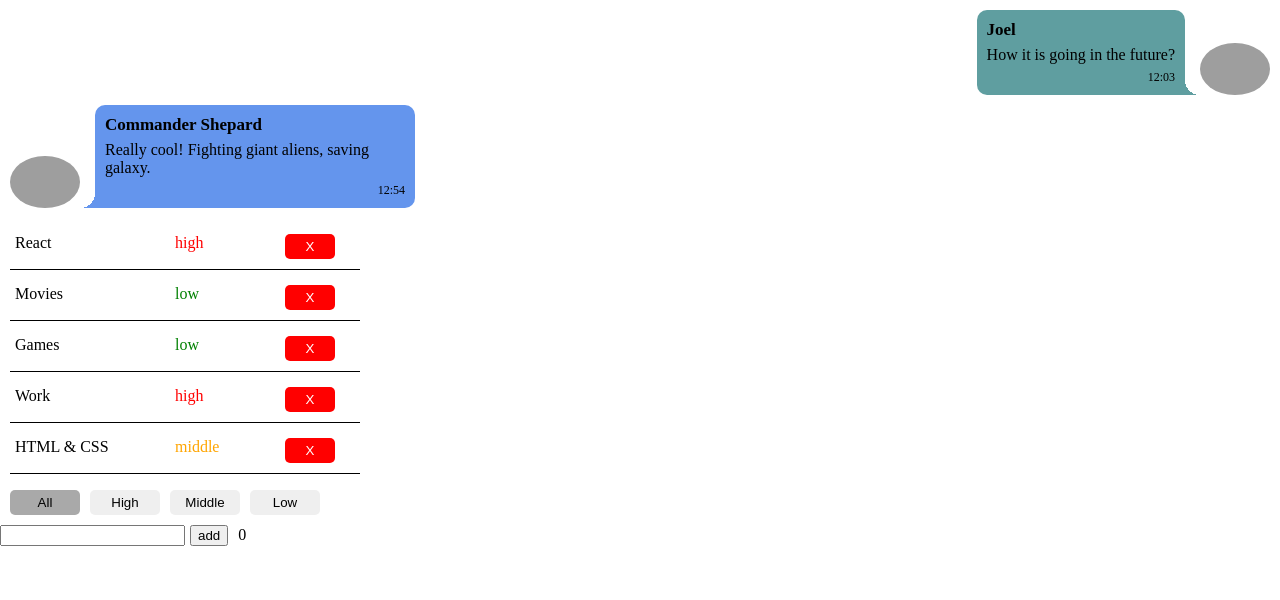
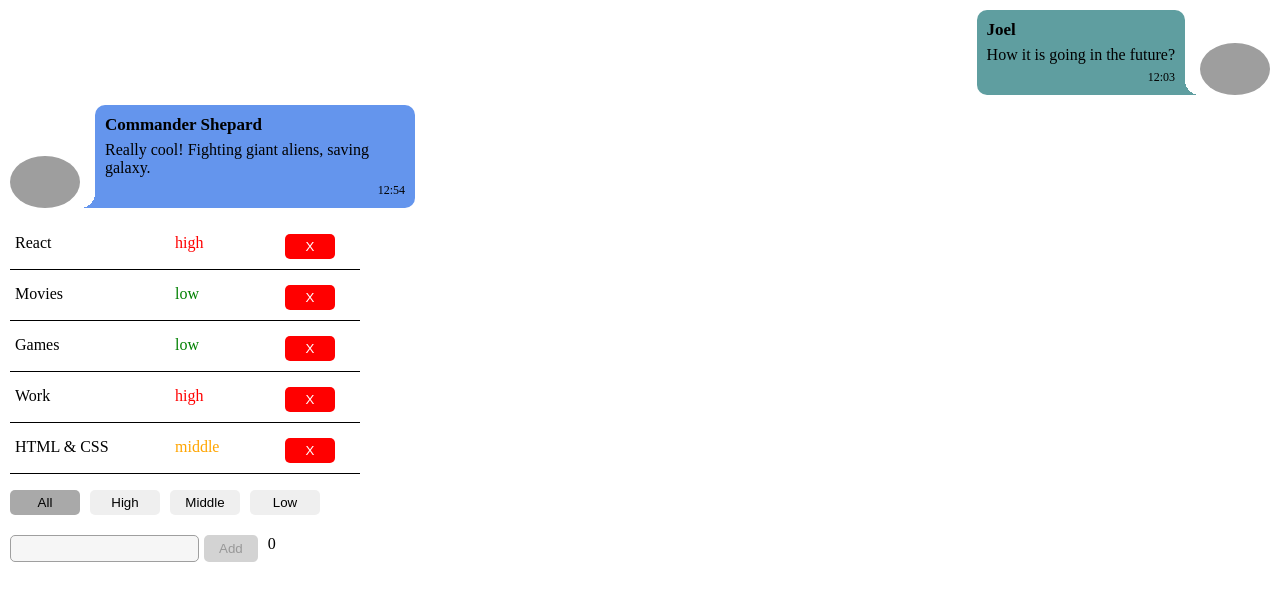
Before and after one commit to alexbrilevski/custom-ui-components-react, a React (Vite) app: page / in a window 1280 px wide. Shown: the top 600 px of the page. Built offline with nearby package versions, Linux system fonts and the light colour scheme; grey boxes are pictures that could not be loaded.

Commit message:
The user greeting component was refactored

```diff
--- a/src/components/GreetingList/Greeting.module.css
+++ b/src/components/GreetingList/Greeting.module.css
@@ -1,10 +1,21 @@
 .greetingContainer {
-  position: relative;
-  height: 45px;
+  display: flex;
+  align-items: flex-start;
+  margin: 10px;
 }
 
 .nameInput {
   margin-right: 5px;
+  padding: 5px;
+  background: #f6f6f6;
+  border: 1px solid #9f9f9f;
+  border-radius: 5px;
+  outline: none;
+}
+
+.superInput:focus {
+  background: white;
+  box-shadow: 0 0 10px #9f9f9f;
 }
 
 .error {
@@ -12,12 +23,19 @@
 }
 
 .errorMessage {
-  position: absolute;
-  left: 0;
-  bottom: 0;
+  display: block;
+  height: 25px;
   color: red;
 }
 
-.greetingContainer button {
+.addButton {
   margin-right: 10px;
+  padding: 6px 15px;
+  background: orange;
+  border: none;
+  border-radius: 5px;
 }
+
+.addButton:disabled {
+  background: lightgray;
+}
--- a/src/components/GreetingList/Greeting.tsx
+++ b/src/components/GreetingList/Greeting.tsx
@@ -1,37 +1,35 @@
-
 import type { ChangeEvent, FC, KeyboardEvent } from "react";
 import s from "./Greeting.module.css";
 
 type GreetingProps = {
   name: string,
   setNameCallback: (event: ChangeEvent<HTMLInputElement>) => void,
+  onEnterKeyPress: (event: KeyboardEvent<HTMLInputElement>) => void,
   addUser: () => void,
   error: string,
   totalUsers: number,
-}
+};
 
 const Greeting: FC<GreetingProps> = (
-  {name, setNameCallback, addUser, error, totalUsers}
+  { name, setNameCallback, onEnterKeyPress, addUser, error, totalUsers }
 ) => {
   const inputClass = error ? `${s.nameInput} ${s.error}` : s.nameInput;
 
-  const onKeyPressHandler = (e: KeyboardEvent<HTMLInputElement>) => {
-    if (e.key === "Enter") addUser();
-  };
-
   return (
     <div className={s.greetingContainer}>
+      <div>
         <input
           value={name}
           onChange={setNameCallback}
-        onKeyPress={onKeyPressHandler}
+          onKeyPress={onEnterKeyPress}
           className={inputClass}
         />
         <span className={s.errorMessage}>{error}</span>
-      <button onClick={addUser}>add</button>
+      </div>
+      <button onClick={addUser} className={s.addButton} disabled={!name}>Add</button>
       <span>{totalUsers}</span>
     </div>
-  )
+  );
 };
 
-export default Greeting;
+export default Greeting
--- a/src/components/GreetingList/GreetingContainer.tsx
+++ b/src/components/GreetingList/GreetingContainer.tsx
@@ -1,31 +1,39 @@
-import { useState, type ChangeEvent, type FC } from "react";
+import { useState, type ChangeEvent, type FC, type KeyboardEvent } from "react";
 import Greeting from "./Greeting";
 import type { UserType } from "./UserGreeting";
 
-
 type GreetingContainerProps = {
-  users: Array<UserType>,
+  users: UserType[],
   addUserCallback: (userName: string) => void,
 };
 
 const GreetingContainer: FC<GreetingContainerProps> = ({users, addUserCallback}) => {
-  const [name, setName] = useState<string>('');
-  const [error, setError] = useState<string>('');
+  const [name, setName] = useState<string>("");
+  const [error, setError] = useState<string>("");
 
   const setNameCallback = (e: ChangeEvent<HTMLInputElement>) => {
-    setError("");
-    setName(e.currentTarget.value);
+    const trimmedName = e.currentTarget.value.trim();
+    if (trimmedName !== "") {
+      setName(trimmedName);
+      error && setError("");
+    } else {
+      name && setName("");
+      setError("Name is required");
+    } // fixed
   };
 
   const addUser = () => {
-    const trimmedName = name.trim();
-    if (trimmedName !== "") {
-      addUserCallback(trimmedName);
-      alert(`Hello ${trimmedName}!`);
+    addUserCallback(name);
+    alert(`Hello ${name}!`);
+    setName(""); // fixed
+  };
+
+  const onEnterKeyPress = (e: KeyboardEvent<HTMLInputElement>) => {
+    if (e.key === "Enter" && name) {
+      addUser();
     } else {
       setError("Name is required");
     }
-    setName("");
   };
 
   const totalUsers = users.length;
@@ -34,6 +42,7 @@ const GreetingContainer: FC<GreetingContainerProps> = ({users, addUserCallback})
     <Greeting
       name={name}
       setNameCallback={setNameCallback}
+      onEnterKeyPress={onEnterKeyPress}
       addUser={addUser}
       error={error}
       totalUsers={totalUsers}
--- a/src/components/GreetingList/UserGreeting.tsx
+++ b/src/components/GreetingList/UserGreeting.tsx
@@ -12,7 +12,7 @@ function UserGreeting() {
   const [users, setUsers] = useState<Array<UserType>>([]);
 
   const addUserCallback = (name: string) => {
-    setUsers([{ _id: v1(), name }, ...users]);
+    setUsers([...users, { _id: v1(), name }]);
   };
 
   return (
@@ -20,6 +20,6 @@ function UserGreeting() {
       <GreetingContainer users={users} addUserCallback={addUserCallback} />
     </div>
   );
-};
+}
 
 export default UserGreeting;
```
Lines whose indentation alone changed are shown as unchanged.
